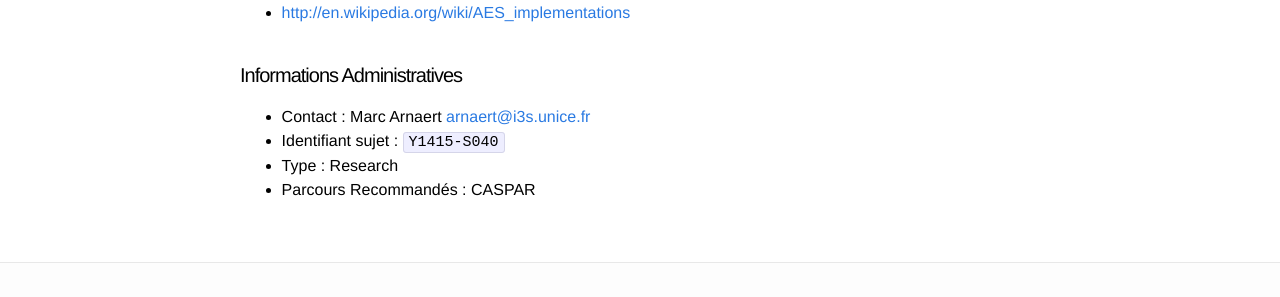
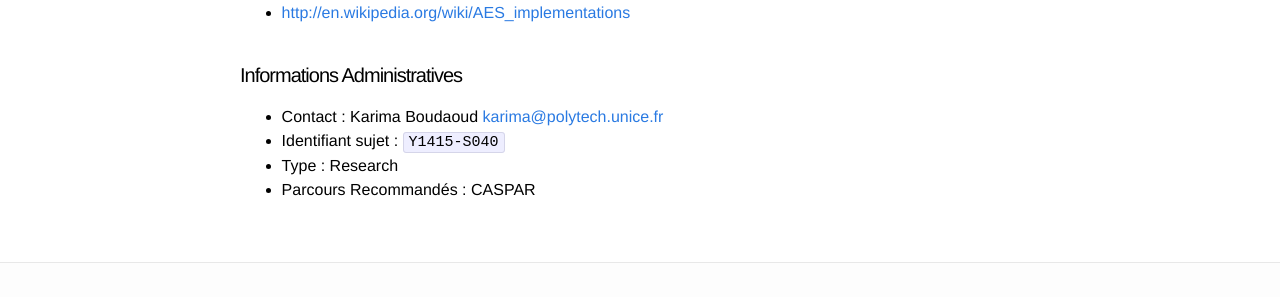
Before and after one commit to gmolines/pfe, a Jekyll site: the page built from _posts/2014-09-15-Y1415-S040.markdown, in a window 1280 px wide. Shown: the part 1135-1432 px from the top of the page. Built offline with Jekyll 4.4.1, drawn with Linux system fonts in a browser that asks for light colours.

Commit message:
marc -> karima

```diff
--- a/_posts/2014-09-15-Y1415-S040.markdown
+++ b/_posts/2014-09-15-Y1415-S040.markdown
@@ -5,7 +5,7 @@ date: 2014-09-15 17:10:22
 categories: [dispo, caspar]
 pid: Y1415-S040
 type: Research
-contact: Marc Arnaert
+contact: Karima Boudaoud
 ---
 
 Aujourd'hui, l'utilisation de nouvelles technologies sur les mobiles se démocratise. Ainsi de plus en plus d'applications proposent d'échanger vos données sur Internet et dans le Cloud. Mais qu’en est-il réellement du respect de la confidentialité de vos données personnelles ?
@@ -34,7 +34,7 @@ L'ingénieur possède de bonnes capacités à travailler en équipe car ce méti
   * [http://en.wikipedia.org/wiki/AES_implementations](http://en.wikipedia.org/wiki/AES_implementations)
 
 #### Informations Administratives
-  * Contact : Marc Arnaert <arnaert@i3s.unice.fr>
+  * Contact : Karima Boudaoud <karima@polytech.unice.fr>
   * Identifiant sujet : `Y1415-S040`
   * Type : Research
   * Parcours Recommandés : CASPAR
```
